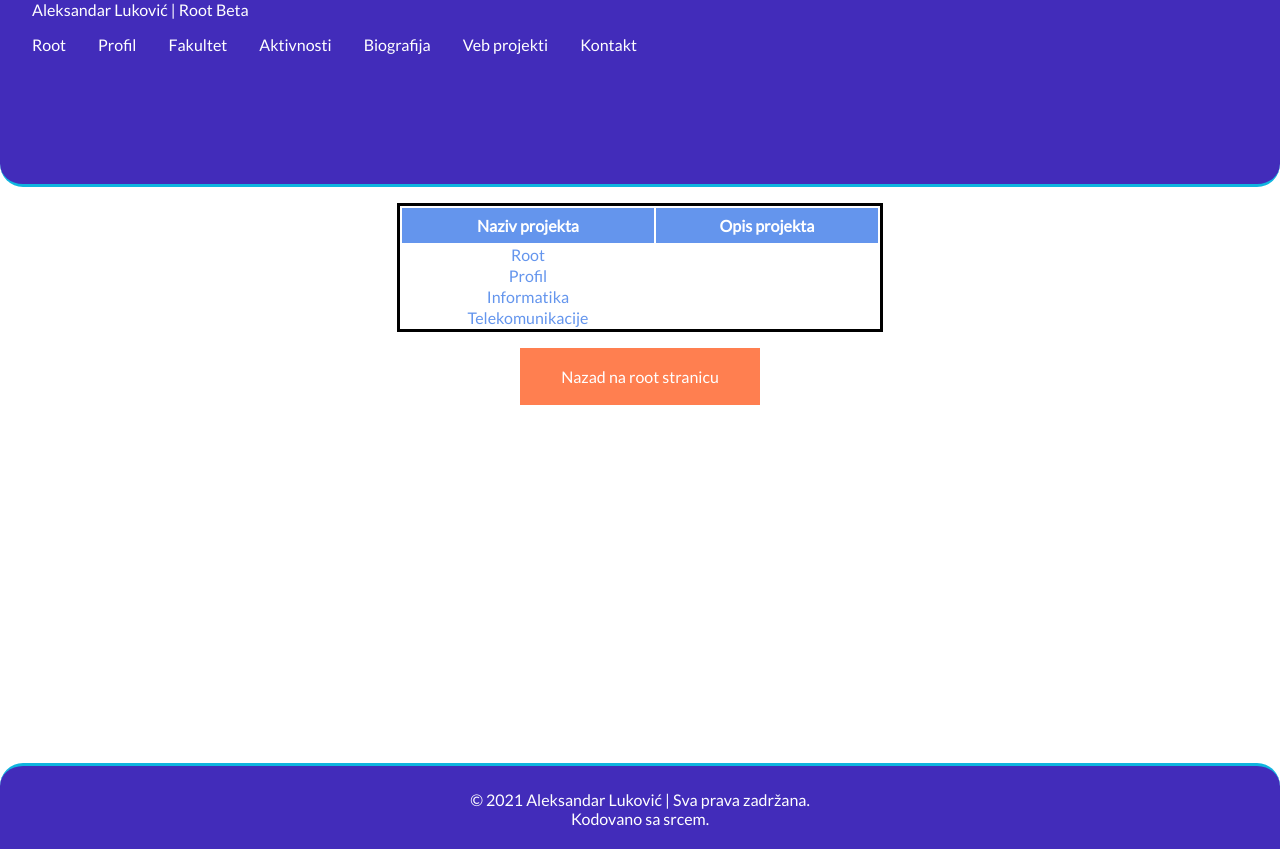
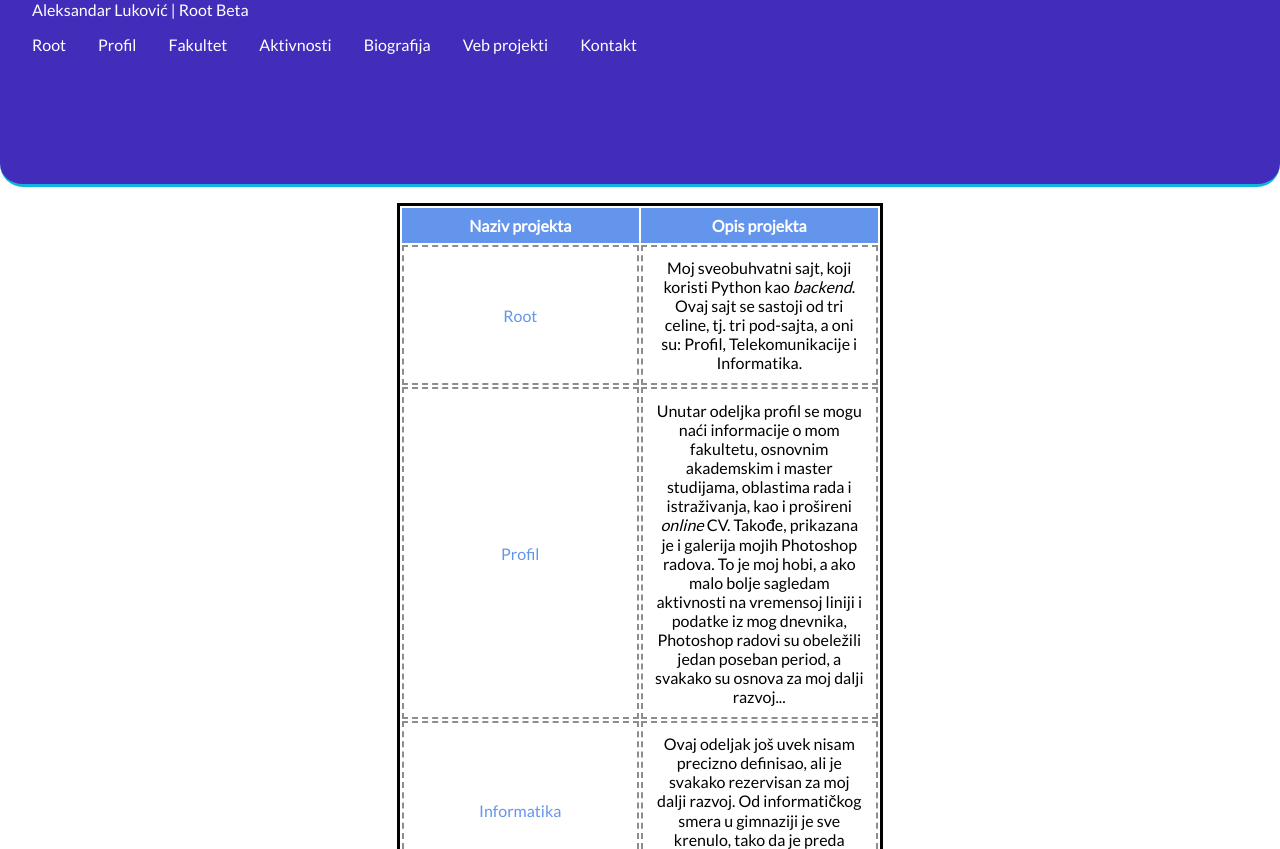
Before and after one commit to CoaPro/root, a Django app: page /root/projekti in a window 1280 px wide. Shown: the top 849 px of the page. Run offline with Django 3.2, Linux system fonts and the light colour scheme.

Commit message:
Update 2 | 13. 3. 2021.

```diff
--- a/aleksandarlukovic/static/root/css/projekti.css
+++ b/aleksandarlukovic/static/root/css/projekti.css
@@ -60,3 +60,10 @@
 {
     list-style: none;
 }
+
+
+.tabelaProjekataA td
+{
+    border: 2px dashed rgb(141, 141, 143);
+    padding: 0.7em;
+}
--- a/aleksandarlukovic/templates/root/aktivnosti.html
+++ b/aleksandarlukovic/templates/root/aktivnosti.html
@@ -175,7 +175,7 @@
             <i>JavaScript Veb aplikacije: mrežno programiranje  i  sajber bezbednost</i>
             <br/>
             <br/>
-            Aca | 11. 3. 2021. (Četvrtak) 23.50h | Pro 2.3.3
+            Aca | 13. 3. 2021. (Subota) 11.26h | Pro 2.3.4
         </div>
 
 
--- a/aleksandarlukovic/templates/root/projekti.html
+++ b/aleksandarlukovic/templates/root/projekti.html
@@ -42,19 +42,65 @@
                 </tr>
 
                 <tr>
-                    <td><a href="">Root</a></td>
+                    <td><a href="https://aleksandarlukovic.herokuapp.com/">Root</a></td>
+                    <td>
+                        Moj sveobuhvatni sajt, koji koristi Python kao <i>backend</i>.
+                        Ovaj sajt se sastoji od tri celine, tj. tri pod-sajta, a oni su:
+                        Profil, Telekomunikacije i Informatika.
+                    </td>
                 </tr>
 
                 <tr>
-                    <td><a href="">Profil</a></td>
+                    <td><a href="https://aleksandarlukovic.herokuapp.com/profil/profil">Profil</a></td>
+                    <td>
+                        Unutar odeljka profil se mogu naći informacije o mom fakultetu,
+                        osnovnim akademskim i master studijama, oblastima rada i istraživanja, kao i prošireni
+                        <i>online</i> CV. Takođe, prikazana je i galerija mojih Photoshop radova.
+                        To je moj hobi, a ako malo bolje sagledam aktivnosti na vremensoj liniji i podatke
+                        iz mog dnevnika, Photoshop radovi su obeležili jedan poseban period, a svakako
+                        su osnova za moj dalji razvoj...
+
+                    </td>
                 </tr>
 
                 <tr>
-                    <td><a href="">Informatika</a></td>
+                    <td><a href="https://aleksandarlukovic.herokuapp.com/informatika">Informatika</a></td>
+                    <td>
+                        Ovaj odeljak još uvek nisam precizno definisao, ali je svakako rezervisan
+                        za moj dalji razvoj. Od informatičkog smera u gimnaziji je sve krenulo, tako
+                        da je preda mnom svakako uzbudljiv nastavak...
+                    </td>
                 </tr>
 
                 <tr>
-                    <td><a href="">Telekomunikacije</a></td>
+                    <td><a href="https://aleksandarlukovic.herokuapp.com/telekomunikacije">Telekomunikacije</a></td>
+                    <td>
+                        Sajt Telekomunikacije sam zamislio kao prostor u kome bih postavljao
+                        zanimljivosti, bitne pojmove i predmete koje su sastavni deo gradiva
+                        na osnovnim i master akademskim studijama.
+                        Jedan deo je namenjen za moje radove, ideje i iskustva, koja nekada možda
+                        promene i poboljšaju svet telekomunikacija.
+                    </td>
+                </tr>
+
+                <tr>
+                    <td><a href="https://aleksandar-js.herokuapp.com/">Aleksandar-JS</a></td>
+                    <td>
+                        Moj najnoviji projekat. Trenutno ( datuma 13. 3. 2021.) sam najviše pažnje
+                        usmerio na JavaScript programskom jeziku, a ovaj programski jezik izučavam već neko vreme.
+                        Sajt će biti potpuno zasnvan na JavaScript-u.
+                        U okviru master studija radim u JavaScript-u, okvirna tema mog master rada je
+                        vezana za JavaScript, a planiram da sve Veb inovacije realizujem
+                        upravo preko ovog programskog jezika.
+                        JavaScript je sveobuhvatni programski jezik, opšte namene i pruža velike
+                        mogućnosti istraživanja. Jedan je od glavnih je jezika Veb-a, a zastupljen je
+                        kod programiranja desktop aplikacija, mobilnih aplikacija, urađenih sistema, mreža i harvdera.
+                        Prirodno se nametnula veza:
+                        Dipl. inž. -> Računar (Laptop) -> JavaScript -> Rešenje problema
+                        (ili detaljnija forma: )
+                        Dipl. inž. -> Telekomunikacije -> Mreže -> Internet -> Mreža svih mreža -> Veb
+                        -> JavaScript
+                    </td>
                 </tr>
 
             </table>
```
